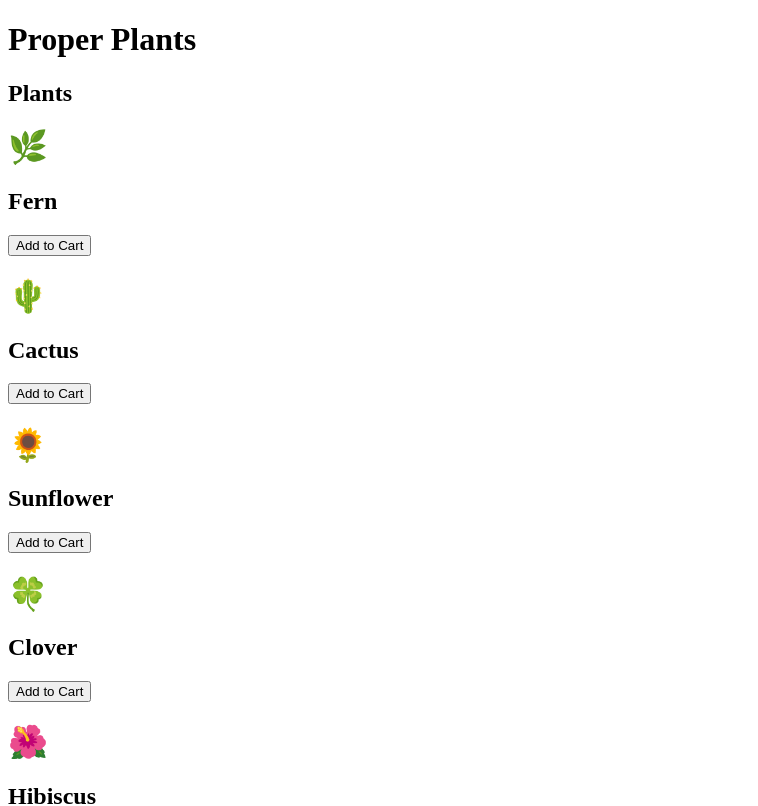
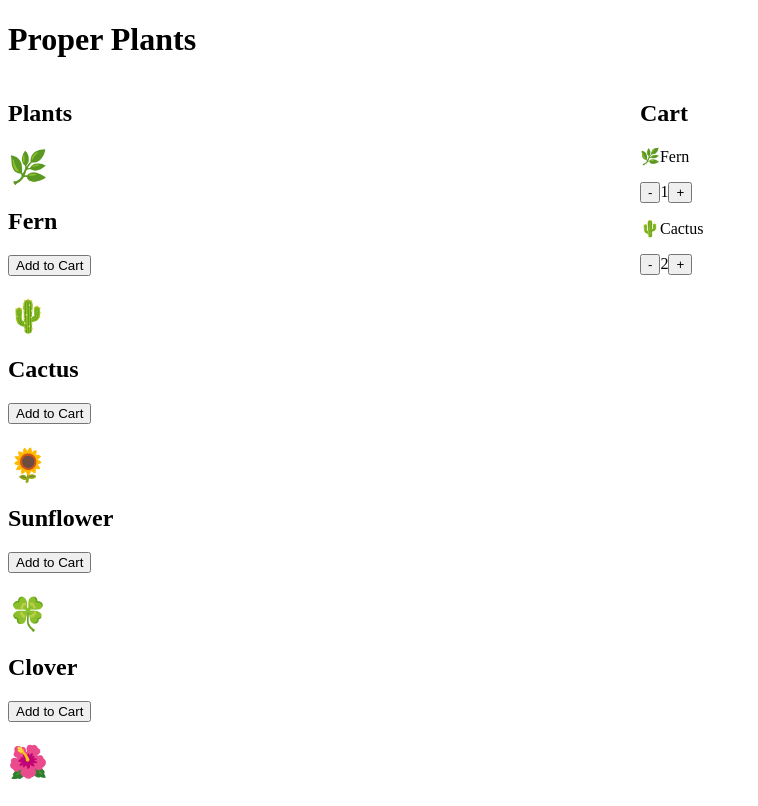
Before and after one commit to AlexKT1022/proper-plants, a React app: page / in a window 1280 px wide. Shown: the top 806 px of the page, without its empty margins (0-758 px from the left). Built offline with nearby package versions, Linux system fonts and the light colour scheme; the HTML template or start-up script is replaced by a standard one.

Commit message:
added basic CartItem code

```diff
--- a/src/App.jsx
+++ b/src/App.jsx
@@ -3,7 +3,10 @@ import PlantGrid from './components/PlantGrid';
 import Cart from './components/Cart';
 
 export default function App() {
-  const [cart, setCart] = useState([]);
+  const [cart, setCart] = useState([
+    { id: 1, image: '🌿', name: 'Fern', count: 1 },
+    { id: 2, image: '🌵', name: 'Cactus', count: 2 },
+  ]);
 
   const addCartItem = (item) => {
     const foundItem = cart.find((cartItem) => cartItem.id === item.id);
@@ -25,8 +28,12 @@ export default function App() {
         <h1>Proper Plants</h1>
       </header>
       <main>
-        <PlantGrid addCartItem={addCartItem} />
-        <Cart cart={cart} />
+        <div>
+          <PlantGrid className='plant-grid' addCartItem={addCartItem} />
+        </div>
+        <div>
+          <Cart className='cart' cart={cart} />
+        </div>
       </main>
     </>
   );
--- a/src/components/Cart.jsx
+++ b/src/components/Cart.jsx
@@ -1,9 +1,12 @@
+import CartItem from './CartItem';
+
 const Cart = ({ cart }) => {
-  console.log(cart);
-
   return (
     <>
       <h2>Cart</h2>
+      {cart.map((cartItem) => (
+        <CartItem key={cartItem.id} item={cartItem} />
+      ))}
     </>
   );
 };
--- a/src/components/CartItem.jsx
+++ b/src/components/CartItem.jsx
@@ -1,5 +1,17 @@
-const CartItem = () => {
-  return <div>CartItem</div>;
+const CartItem = ({ item }) => {
+  return (
+    <div>
+      <p>
+        {item.image}
+        {item.name}
+      </p>
+      <div>
+        <button>-</button>
+        {item.count}
+        <button>+</button>
+      </div>
+    </div>
+  );
 };
 
 export default CartItem;
--- a/src/index.css
+++ b/src/index.css
@@ -0,0 +1,12 @@
+main {
+  display: grid;
+  grid-template-columns: 1fr 1fr;
+}
+
+.plant-grid {
+  grid-column: 1;
+}
+
+.cart {
+  grid-column: -1;
+}
```
